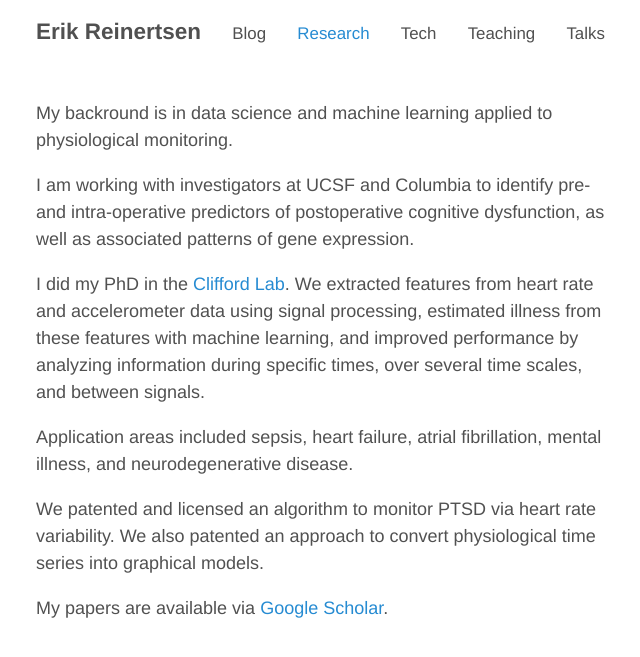
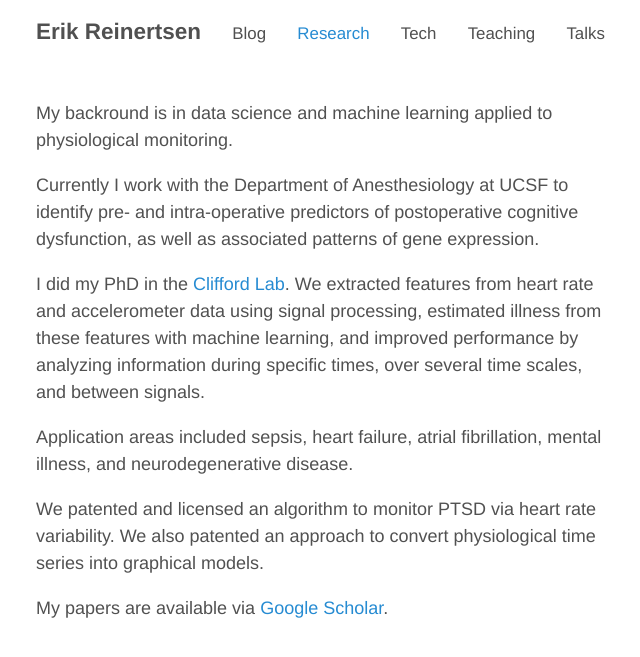
Before and after one commit to erikr/erikr.github.io, a Jekyll site: the page built from research.md, in a window 1280 px wide. Shown: the top 657 px of the page, without its empty margins (316-956 px from the left). Built offline with Jekyll 4.4.1, drawn with Linux system fonts in a browser that asks for light colours; nearby versions of some CDN libraries.

Commit message:
revised research description

```diff
--- a/research.md
+++ b/research.md
@@ -6,7 +6,7 @@ title: "Research"
 
 My backround is in data science and machine learning applied to physiological monitoring.
 
-I am working with investigators at UCSF and Columbia to identify pre- and intra-operative predictors of postoperative cognitive dysfunction, as well as associated patterns of gene expression.
+Currently I work with the Department of Anesthesiology at UCSF to identify pre- and intra-operative predictors of postoperative cognitive dysfunction, as well as associated patterns of gene expression.
 
 I did my PhD in the [Clifford Lab](http://gdclifford.info). We extracted features from heart rate and accelerometer data using signal processing, estimated illness from these features with machine learning, and improved performance by analyzing information during specific times, over several time scales, and between signals.
 
```
